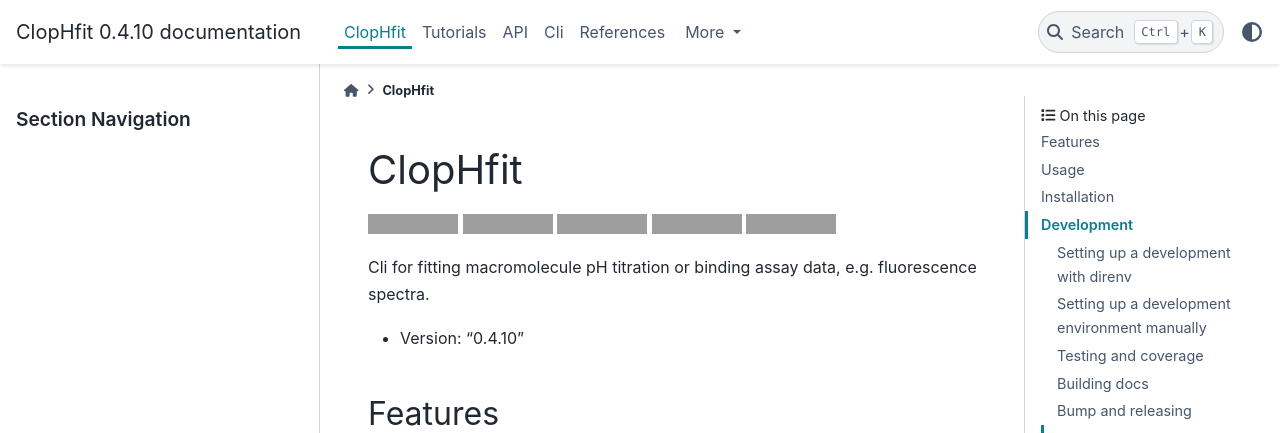
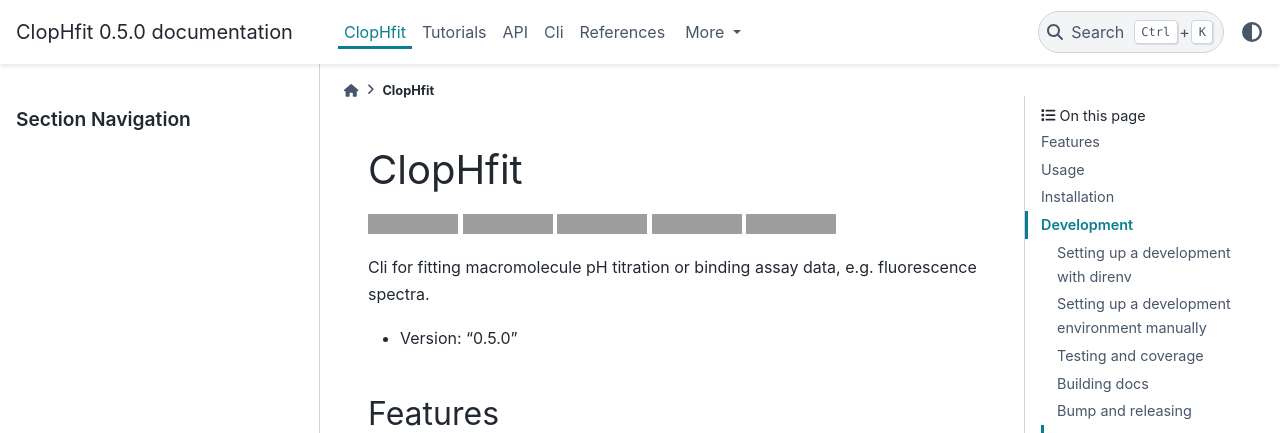
Before and after one commit to darosio/ClopHfit, a Sphinx documentation site: the page built from docs/README.md, in a window 1280 px wide and 900 px high. Shown: the top 433 px of the window. Built offline with Sphinx 7.4.7 and the PyData theme 0.15.4, drawn with Linux system fonts in a browser that asks for light colours; pages that are not in the unit, such as notebooks, are missing from menus; grey boxes are pictures that could not be loaded.

Commit message:
bump: version 0.4.10 → 0.5.0

```diff
--- a/docs/README.md
+++ b/docs/README.md
@@ -9,7 +9,7 @@
 Cli for fitting macromolecule pH titration or binding assay data, e.g.
 fluorescence spectra.
 
-- Version: "0.4.10"
+- Version: "0.5.0"
 
 ## Features
 
--- a/docs/conf.py
+++ b/docs/conf.py
@@ -25,7 +25,7 @@ copyright = "2021, Daniele Arosio"  # noqa: A001
 author = "Daniele Arosio"
 
 # The full version, including alpha/beta/rc tags
-release = "0.4.10"
+release = "0.5.0"
 
 # -- General configuration ---------------------------------------------------
 
--- a/pyproject.toml
+++ b/pyproject.toml
@@ -48,7 +48,7 @@ license-files = {paths = ["LICENSE.txt"]}
 name = "clophfit"
 readme = "docs/README.md"
 requires-python = ">=3.8, <3.12"
-version = "0.4.10"
+version = "0.5.0"
 
 [project.optional-dependencies]
 dev = [
@@ -110,7 +110,7 @@ skip-string-normalization = false
 [tool.commitizen]
 name = "cz_customize"
 tag_format = "v$version"
-version = "0.4.10"
+version = "0.5.0"
 version_files = [
   "pyproject.toml:version",
   "docs/conf.py:release",
```
Also changed, not shown: CHANGELOG.md (+17 -0 lines).
